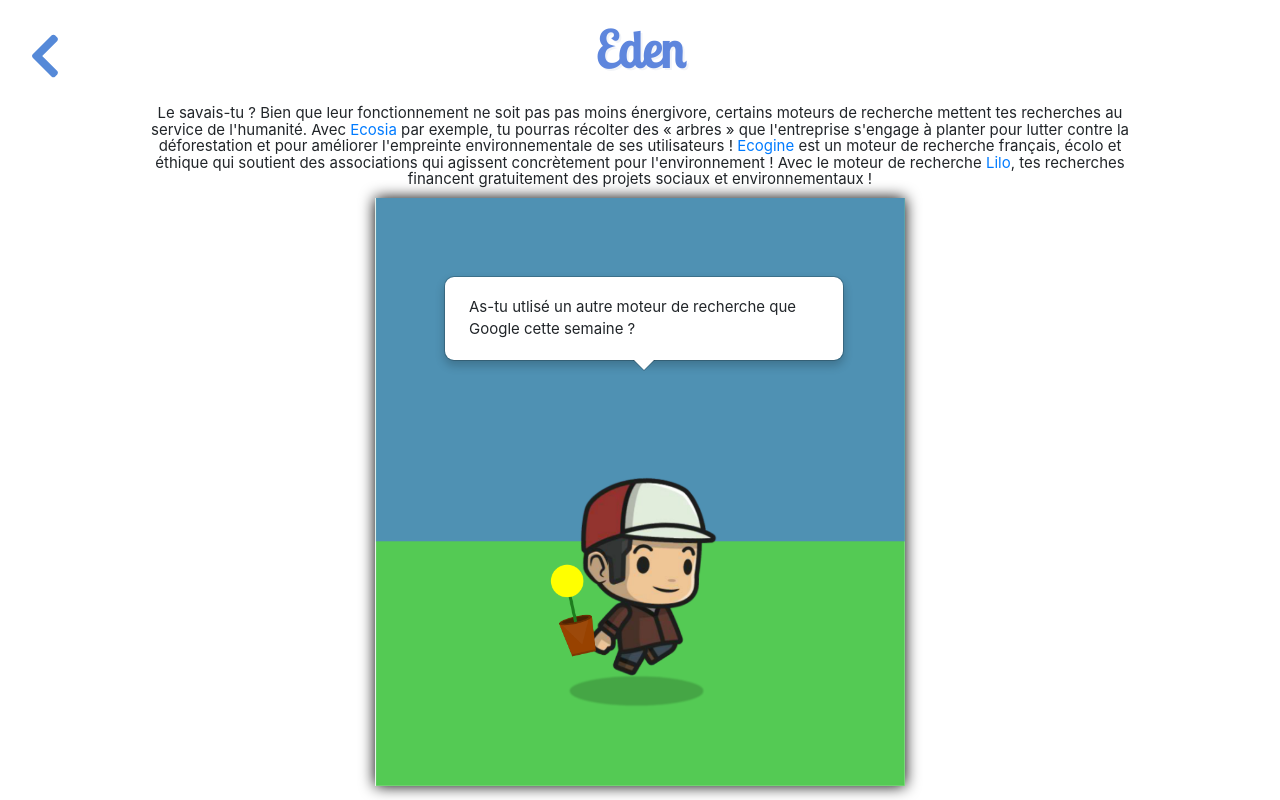
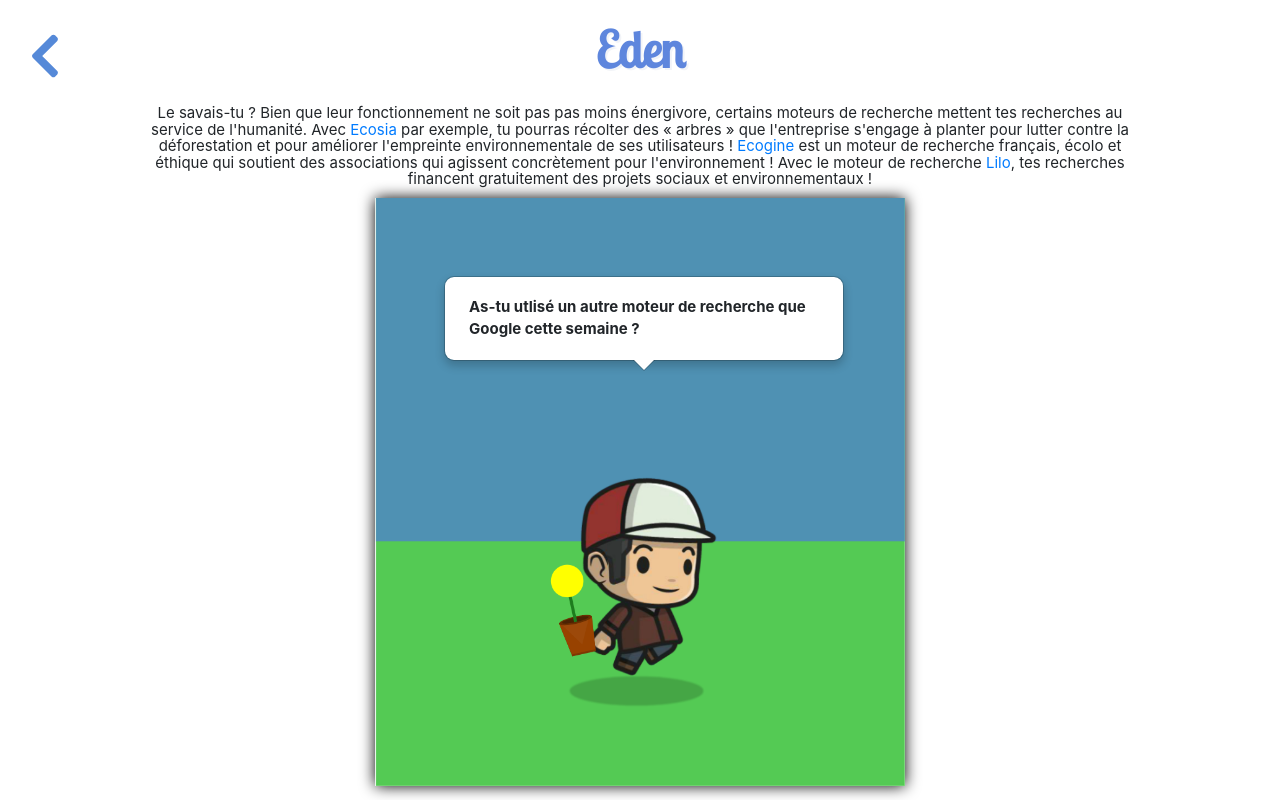
Before and after one commit to PhilippElsaesser/Hackathon-ecolocool, a React (Create React App) app in the folder eden/: page /boardgame in a window 1280 px wide. Shown: the top 800 px of the page. Built offline with nearby package versions, Linux system fonts and the light colour scheme.

Commit message:
Text bold in popover

```diff
--- a/eden/src/Assets/Style/boardGame.css
+++ b/eden/src/Assets/Style/boardGame.css
@@ -55,9 +55,10 @@ h1 {
     position: absolute;
     left: 15%;
     top: 15%;
-    font-size: 1.5rem;
+    font-size: 1.5em;
     width:75vw;
     max-width: 400px;
+    font-weight: bold;
     /* background-color:rgba(0, 0, 0, 0.5); */
     padding: 10px;
     border-radius: 10px;
```
